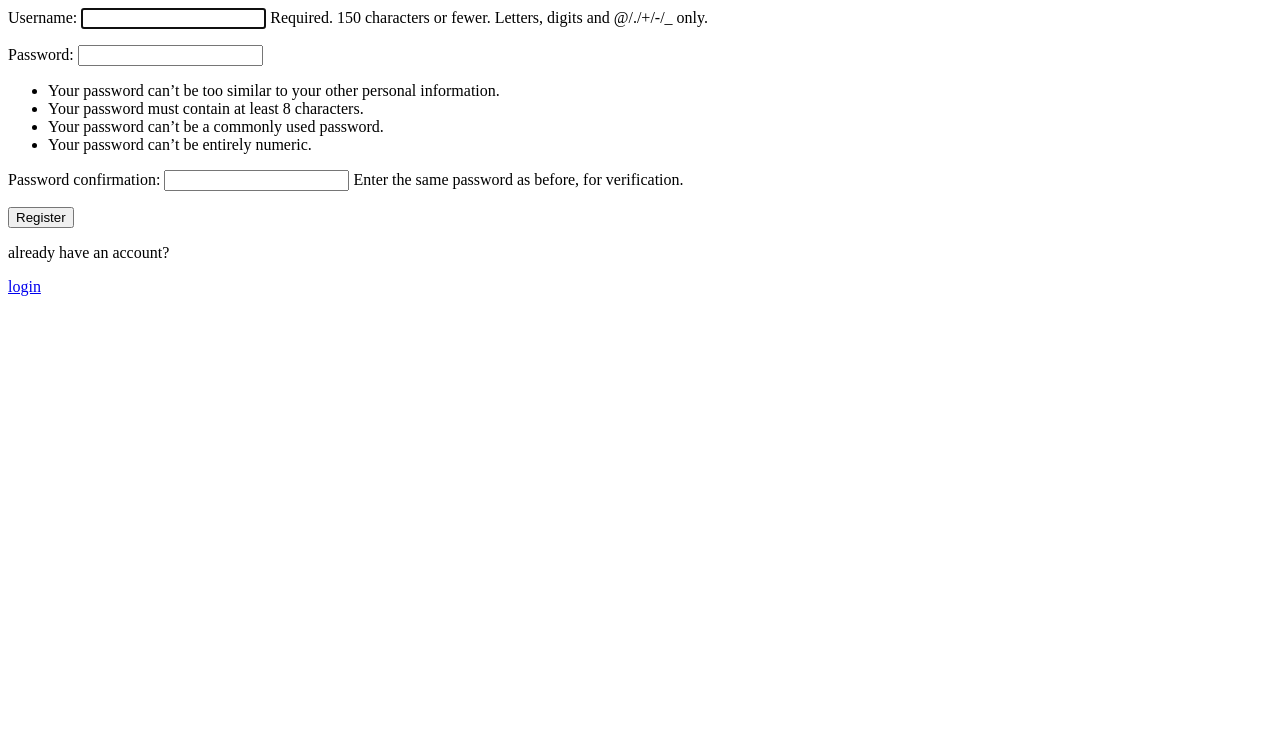
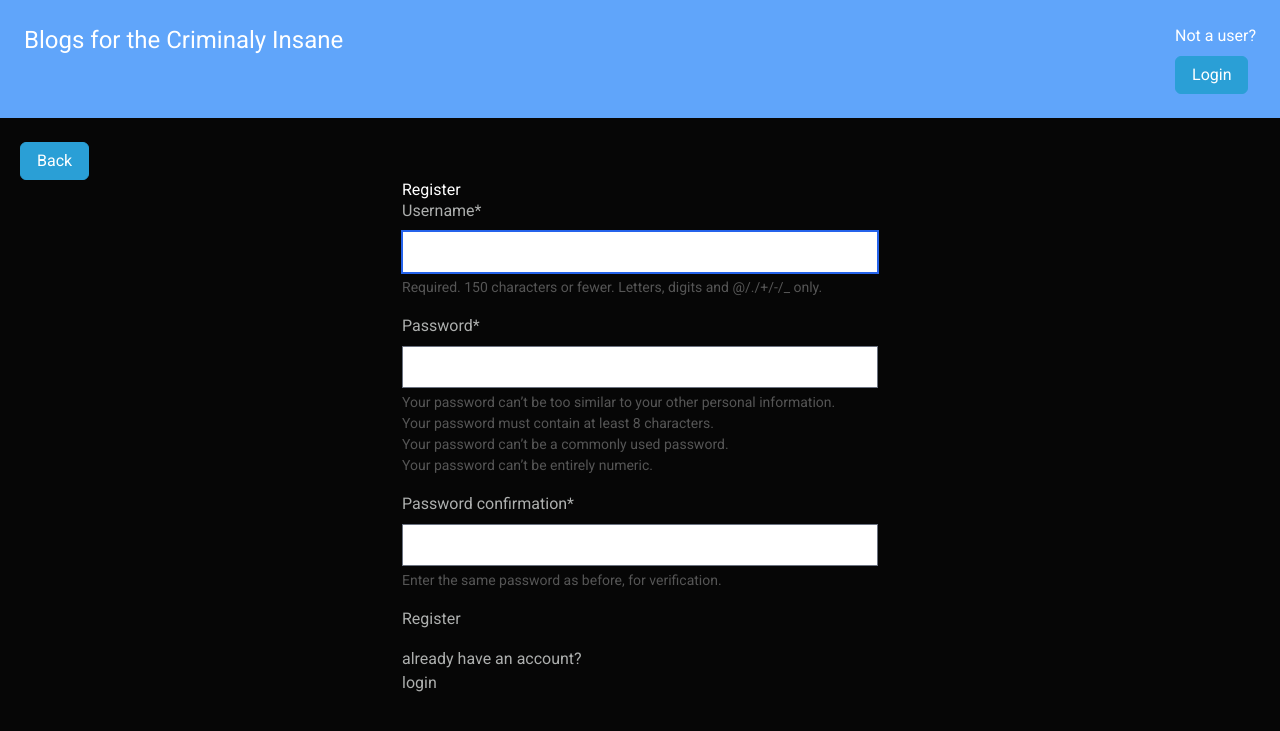
Before and after one commit to atticus-ezis/test_blog, a Django app: page /register/ in a window 1280 px wide. Shown: the top 731 px of the page. Run offline with Django 5.2, Linux system fonts and the light colour scheme; some libraries are stand-ins or nearby versions.

Commit message:
login style

```diff
--- a/static/styles.css
+++ b/static/styles.css
@@ -1,3 +1,4 @@
+
 body {
     font-family: "Montserrat", sans-serif;
 }
--- a/testing_grounds/templates/testing_grounds/header.html
+++ b/testing_grounds/templates/testing_grounds/header.html
@@ -1,4 +1,5 @@
-{% load static tailwind_tags%}
+{% load crispy_forms_tags %}
+
 <head>
     <meta charset="UTF-8">
     <meta name="viewport" content="width=device-width, initial-scale=1.0">
@@ -7,27 +8,36 @@
     <link href="https://fonts.googleapis.com/css2?family=Montserrat:ital,wght@0,100..900;1,100..900&display=swap" rel="stylesheet">
 </head>
 
-{% load static %}
-<div class='header'>
-    <link rel="stylesheet" href="{% static 'styles.css' %}">
-    <h1 class='montserrat'>Blogs for the criminaly insane</h1>
-</div>
+<div class="flex w-full p-4 bg-blue-400">
 
-{% tailwind_css %}
+    <h1 class='text-center font-montserrat text-2xl text-white'>Blogs for the Criminaly Insane</h1>
+    <div class='ml-auto'>
+        <div class="text-white">
+            {% if request.user.is_authenticated %}
 
-    <div class='login_container'>
-        <div class="login_header">
-            {% if request.user.is_authenticated %}
                 <p>Welcome, {{user.username}}</p>
                 <a class ='btn' href="{%  url 'profile' %}">Profile</a>
                 <a class='btn' href="{% url 'logout' %}">Logout</a>
+
             {% else %}
-                <p>Not a user?</p>
-                <a class='btn' href="{% url 'login'%}">Login</a>
+                {% if request.path != "/login/"%}
+                <p class="pb-2">Not a user?</p>
+                <a class='btn btn-primary' href="{% url 'login'%}">Login</a>
+                {% endif %}
             {% endif %}
         </div>
     </div>
 
+</div>
+<br>
+<div class="pl-5">
+    <a href="{% url 'index' %}" class="btn btn-primary">Back</a>
+</div>
+
+
+
+
+
     {% block content %}
 
     {% endblock %}
--- a/testing_grounds/templates/testing_grounds/index.html
+++ b/testing_grounds/templates/testing_grounds/index.html
@@ -1,7 +1,8 @@
-
 {% extends "testing_grounds/header.html" %}
 
 {% block content %}
+    {% load crispy_forms_tags %}
+
     <a class = 'btn' href="{% url 'form' %}">Create Post</a>
     {% for blog in blogs %}
         <h1>{{blog.title}}</h1> <p>Published: {{blog.pub_date}}</p>
@@ -37,7 +38,9 @@
     <!-- add comment bar -->
         <form action="{% url 'comment' blog.id %}" method = "POST">
             {% csrf_token %}
+            {{crip}}
             {{ comment_form.as_p }}
+            {{registerform|crispy}}
             <button type="submit">comment</button>
         </form>
 
@@ -62,4 +65,5 @@
             <p>no comments</p>
         {% endif %}
     {% endfor %}
+
  {% endblock %}
--- a/testing_grounds/templates/testing_grounds/login_register.html
+++ b/testing_grounds/templates/testing_grounds/login_register.html
@@ -1,3 +1,11 @@
+{% extends "testing_grounds/header.html" %}
+{% block content %}
+{% load crispy_forms_tags %}
+{% load static tailwind_tags %}
+<head>
+    <link rel="stylesheet" href="https://bootswatch.com/5/cyborg/bootstrap.min.css">
+    {% tailwind_css %}
+</head>
 
  <!-- login page -->
  <ul class="messages">
@@ -6,27 +14,38 @@
     {% endfor %}
 </ul>
 {% if page == 'login'%}
- <div>
+ <div class="containe d-flex justify-content-center align-items-center vh-100">
     <form action="" method="POST">
         {% csrf_token %}
+        <h1 class="text-xl">Login</h1>
+        <br>
         <label>Username</label>
+        <br>
         <input type="text" name="username" placeholder="Enter Username">
+        <br>
+        <br>
+        <label>Password</label>
+        <br>
+        <input class="space-y-2" type="password" name="password" placeholder="Enter Password">
+        <br>
+        <br>
+        <input class="btn btn-primary" type="submit" value="Login">
+        <br>
+        <p class="pt-3">-- or --</p>
 
-        <label>Password</label>
-        <input type="password" name="password" placeholder="Enter Password">
+        <p class="pt-3">need an account?</p>
+        <a href="{% url 'register' %}" class="btn btn-primary">sign-up</a>
 
-        <input type="submit" value="Login">
-
-        <p>create an account?<p>
-        <a href="{% url 'register' %}">register</a>
     </form>
  </div>
 {% else %}
 <!-- register page-->
- <div>
+ <div class= "container "style="width: 500px;">
+    <h1>Register</h1>
     <form action="" method="POST">
         {% csrf_token %}
-        {{ form.as_p }}
+        {{ form|crispy}}
+
         <input type="submit" value="Register">
 
     </form>
@@ -34,3 +53,4 @@
     <a href="{% url 'login' %}">login</a>
  </div>
  {% endif %}
+ {% endblock %}
--- a/theme/static/css/dist/styles.css
+++ b/theme/static/css/dist/styles.css
@@ -792,6 +792,10 @@ select {
   margin-right: auto;
 }
 
+.ml-auto {
+  margin-left: auto;
+}
+
 .block {
   display: block;
 }
@@ -804,6 +808,10 @@ select {
   height: 100vh;
 }
 
+.w-full {
+  width: 100%;
+}
+
 .items-center {
   align-items: center;
 }
@@ -812,18 +820,75 @@ select {
   justify-content: center;
 }
 
+.space-y-2 > :not([hidden]) ~ :not([hidden]) {
+  --tw-space-y-reverse: 0;
+  margin-top: calc(0.5rem * calc(1 - var(--tw-space-y-reverse)));
+  margin-bottom: calc(0.5rem * var(--tw-space-y-reverse));
+}
+
+.bg-blue-400 {
+  --tw-bg-opacity: 1;
+  background-color: rgb(96 165 250 / var(--tw-bg-opacity));
+}
+
 .bg-gray-50 {
   --tw-bg-opacity: 1;
   background-color: rgb(249 250 251 / var(--tw-bg-opacity));
+}
+
+.p-4 {
+  padding: 1rem;
+}
+
+.pt-3 {
+  padding-top: 0.75rem;
+}
+
+.pl-1 {
+  padding-left: 0.25rem;
+}
+
+.pr-1 {
+  padding-right: 0.25rem;
+}
+
+.pl-5 {
+  padding-left: 1.25rem;
+}
+
+.pl-2 {
+  padding-left: 0.5rem;
+}
+
+.pb-2 {
+  padding-bottom: 0.5rem;
+}
+
+.text-center {
+  text-align: center;
+}
+
+.align-middle {
+  vertical-align: middle;
 }
 
 .font-serif {
   font-family: ui-serif, Georgia, Cambria, "Times New Roman", Times, serif;
 }
 
+.text-2xl {
+  font-size: 1.5rem;
+  line-height: 2rem;
+}
+
 .text-5xl {
   font-size: 3rem;
   line-height: 1;
+}
+
+.text-xl {
+  font-size: 1.25rem;
+  line-height: 1.75rem;
 }
 
 .leading-normal {
@@ -833,3 +898,13 @@ select {
 .tracking-normal {
   letter-spacing: 0em;
 }
+
+.text-blue-400 {
+  --tw-text-opacity: 1;
+  color: rgb(96 165 250 / var(--tw-text-opacity));
+}
+
+.text-white {
+  --tw-text-opacity: 1;
+  color: rgb(255 255 255 / var(--tw-text-opacity));
+}
```
Also changed, not shown: sandbox_1/settings.py (+7 -1 lines). Lines whose indentation alone changed are shown as unchanged.
